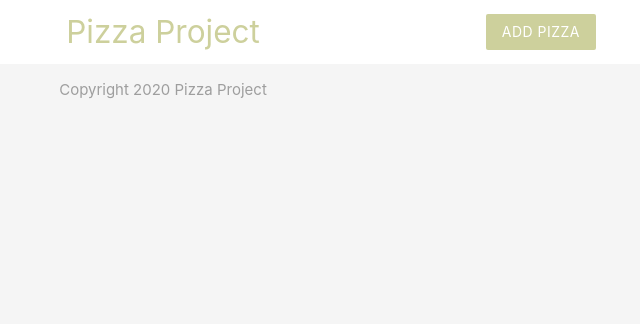
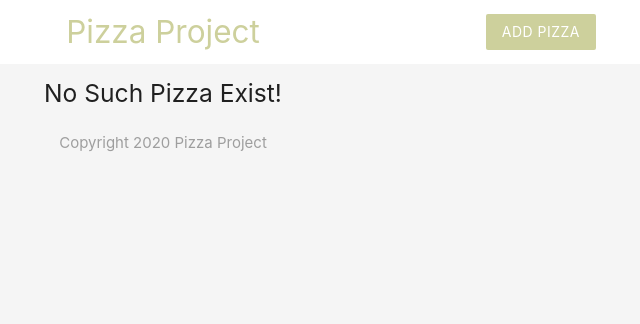
Before and after one commit to OrionJoshi/Pizza-Project, a PHP site: page /details.php in a window 1280 px wide. Shown: the top 324 px of the page, without its empty margins (477-1117 px from the left). Run offline with PHP 8.4, Linux system fonts and the light colour scheme; data that the repository does not hold is empty.

Commit message:
displaying indivial pizza data

```diff
--- a/details.php
+++ b/details.php
@@ -25,6 +25,21 @@
 <html lang="en">
 
     <?php include('templates/header.php'); ?>
+
+    <div class="container center">
+        <?php if($pizza): ?>
+            <h4><?php echo htmlspecialchars($pizza['title']); ?></h4>
+            <p>Created By : <?php htmlspecialchars($pizza['email']); ?></p>
+            <p><?php echo date($pizza['created_at']); ?></p>
+            <h5>Ingredients:</h5>
+            <p><?php echo htmlspecialchars($pizza['ingredients']); ?></p>
+        <?php else: ?>
+
+            <h5>No Such Pizza Exist!</h5>
+
+        <?php endif; ?>
+    </div>
+
     <?php include('templates/footer.php'); ?>
 
 </html>
```
